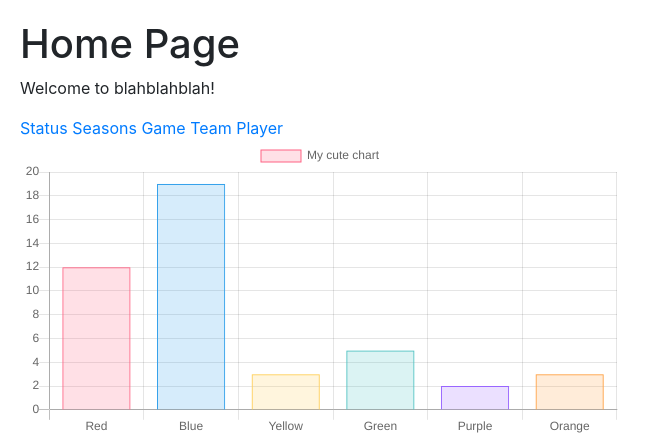
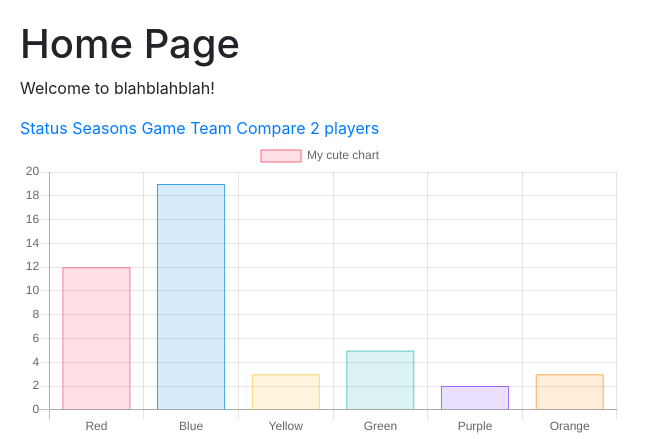
Before and after one commit to JohnPeel/project1, a Flask app: page / in a window 1280 px wide. Shown: the part 56-495 px from the top of the page, without its empty margins (0-659 px from the left). Run offline with Flask 2, Linux system fonts and the light colour scheme; some libraries are stand-ins or nearby versions.

Commit message:
Link the compare form in the homepage

```diff
--- a/templates/index.html
+++ b/templates/index.html
@@ -12,7 +12,7 @@
     <a href="{{ url_for('season') }}">Seasons</a>
     <a href="{{ url_for('game') }}">Game</a>
     <a href="{{ url_for('team') }}">Team</a>
-    <a href="{{ url_for('player') }}">Player</a>
+    <a href="{{ url_for('player') }}">Compare 2 players</a>
     <div class="chart-container cute-chart">
         <canvas id="myChart"></canvas>
     </div>
```
